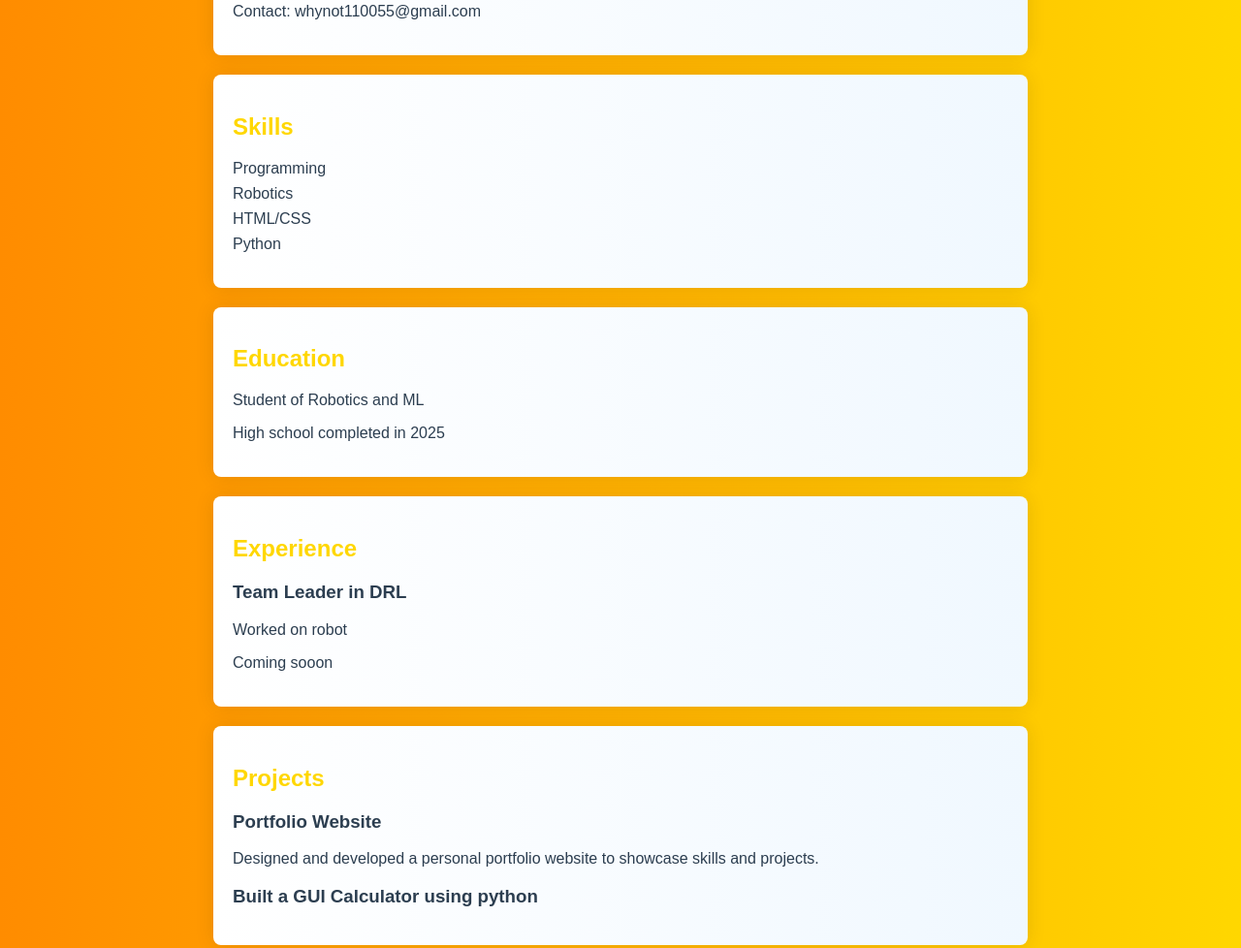
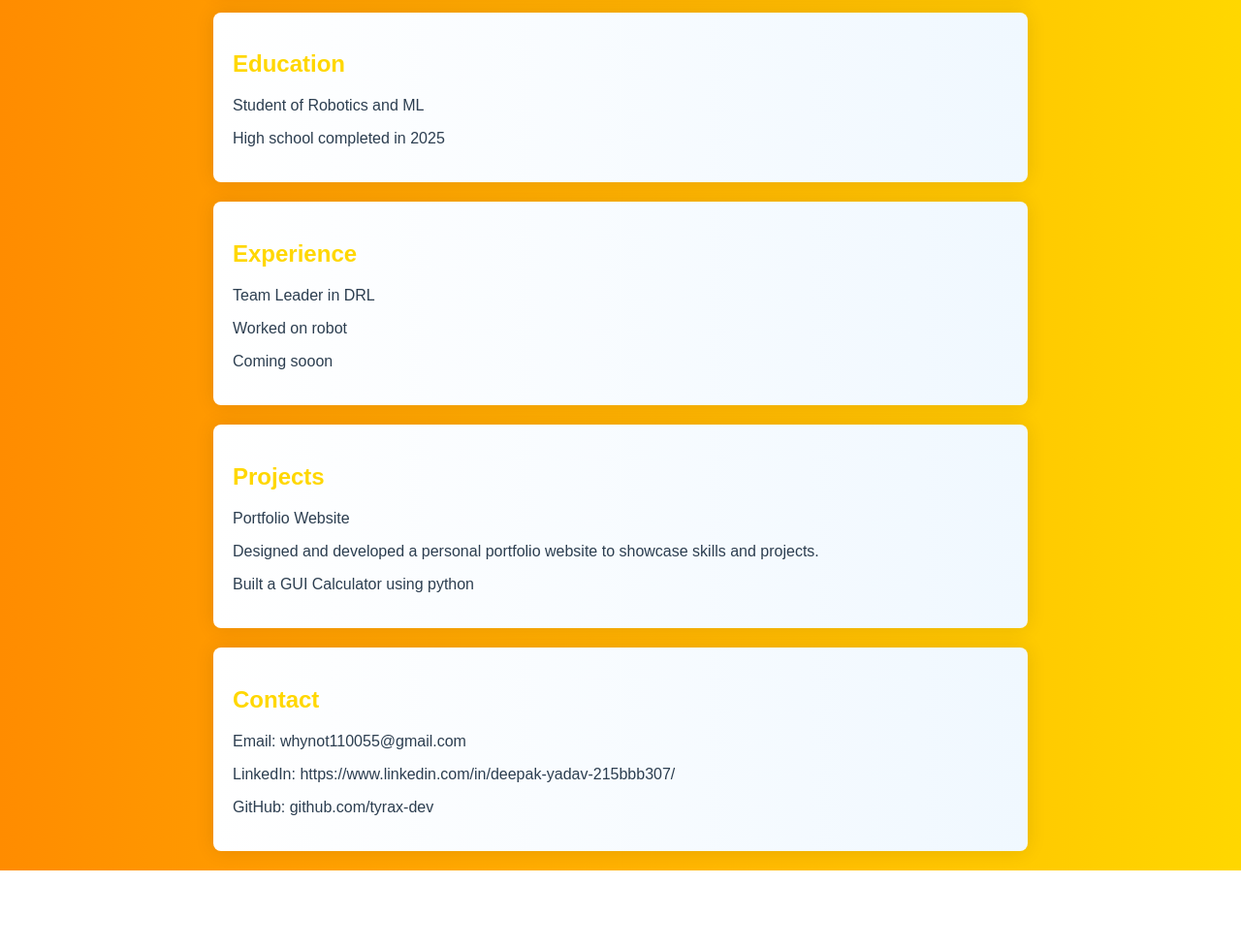
Before and after one commit to tyrax-dev/tyrax-dev.github.io, a plain HTML site: page index.html in a window 1280 px wide. Shown: the part 627-1605 px from the top of the page at 97% size. After the commit the page ends 1525 px from the top, so only its background shows below. Drawn offline with Linux system fonts and the light colour scheme.

Commit message:
Update index.html

```diff
--- a/index.html
+++ b/index.html
@@ -106,7 +106,6 @@
   </nav>
 
   <section id="profile" class="animate">
-    <img src="https://www.google.com/url?sa=i&url=https%3A%2F%2Fwww.frontendmentor.io%2Fprofile%2FIsmael76&psig=AOvVaw0XvkNd0TXEuF0Hk7IdrDOw&ust=1718126604475000&source=images&cd=vfe&opi=89978449&ved=0CBIQjRxqFwoTCIj8tsnG0YYDFQAAAAAdAAAAABAE" alt="Student Photo">
     <h2 style="color: #FFD700;">Deepak Yadav</h2>
     <p style="color: #2c3e50; font-style: italic;">Robotics and ML student</p>
     <p style="color: #2c3e50;">Batch 2024-2025</p>
@@ -131,16 +130,16 @@
 
   <section id="experience" class="animate">
     <h2 style="color: #FFD700;">Experience</h2>
-    <h3 style="color: #2c3e50;">Team Leader in DRL</h3>
+    <p style="color: #2c3e50;">Team Leader in DRL</p>
     <p style="color: #2c3e50;">Worked on robot</p>
     <p style="color: #2c3e50;">Coming sooon</p>
   </section>
 
   <section id="projects" class="animate">
     <h2 style="color: #FFD700;">Projects</h2>
-    <h3 style="color: #2c3e50;">Portfolio Website</h3>
+    <p style="color: #2c3e50;">Portfolio Website</p>
     <p style="color: #2c3e50;">Designed and developed a personal portfolio website to showcase skills and projects.</p>
-    <h3 style="color: #2c3e50;">Built a GUI Calculator using python</h3>
+    <p style="color: #2c3e50;">Built a GUI Calculator using python</p>
   </section>
 
   <section id="contact" class="animate">
```
